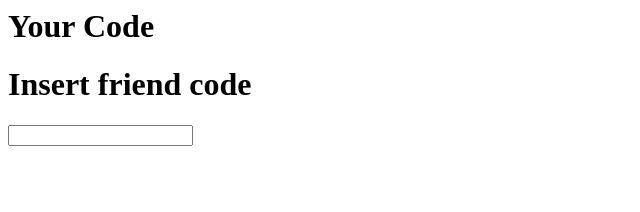
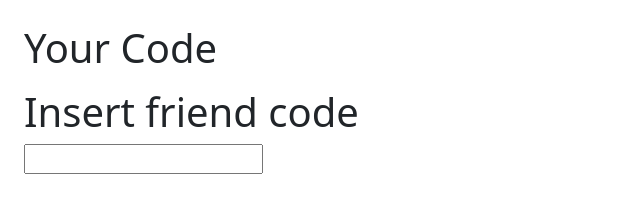
Before and after one commit to Rualito/Qiskit-One-Zero, a website: page website/views/entry.html in a window 1280 px wide. Shown: the whole page, without its empty margins (0-640 px from the left). Drawn offline with nearby package versions, Linux system fonts and the light colour scheme; files that its build step writes are made by us from their sources.

```diff
--- a/website/views/entry.html
+++ b/website/views/entry.html
@@ -3,6 +3,7 @@
         <title>
 
         </title>
+		<link href="https://cdn.jsdelivr.net/npm/bootstrap@5.1.3/dist/css/bootstrap.min.css" rel="stylesheet" integrity="sha384-1BmE4kWBq78iYhFldvKuhfTAU6auU8tT94WrHftjDbrCEXSU1oBoqyl2QvZ6jIW3" crossorigin="anonymous">
 		<link rel="stylesheet" href="entry.css">
 
         <script>
@@ -10,7 +11,8 @@
         </script>
     </head>
     <body>
-        <div id="fullpage">
+	<form>
+        	<div id="fullpage" class="mb-3 px-4 py-4 gy-6">
             	<div class="usercode">
                 	<h1> Your Code </h1>
                 	<p id="usercode"> </p>
@@ -21,5 +23,6 @@
             	</div>
 
         	</div>
+	</form>
     </body>
 </html>
```
Also changed, not shown: 1 other file. Lines whose indentation alone changed are shown as unchanged.
